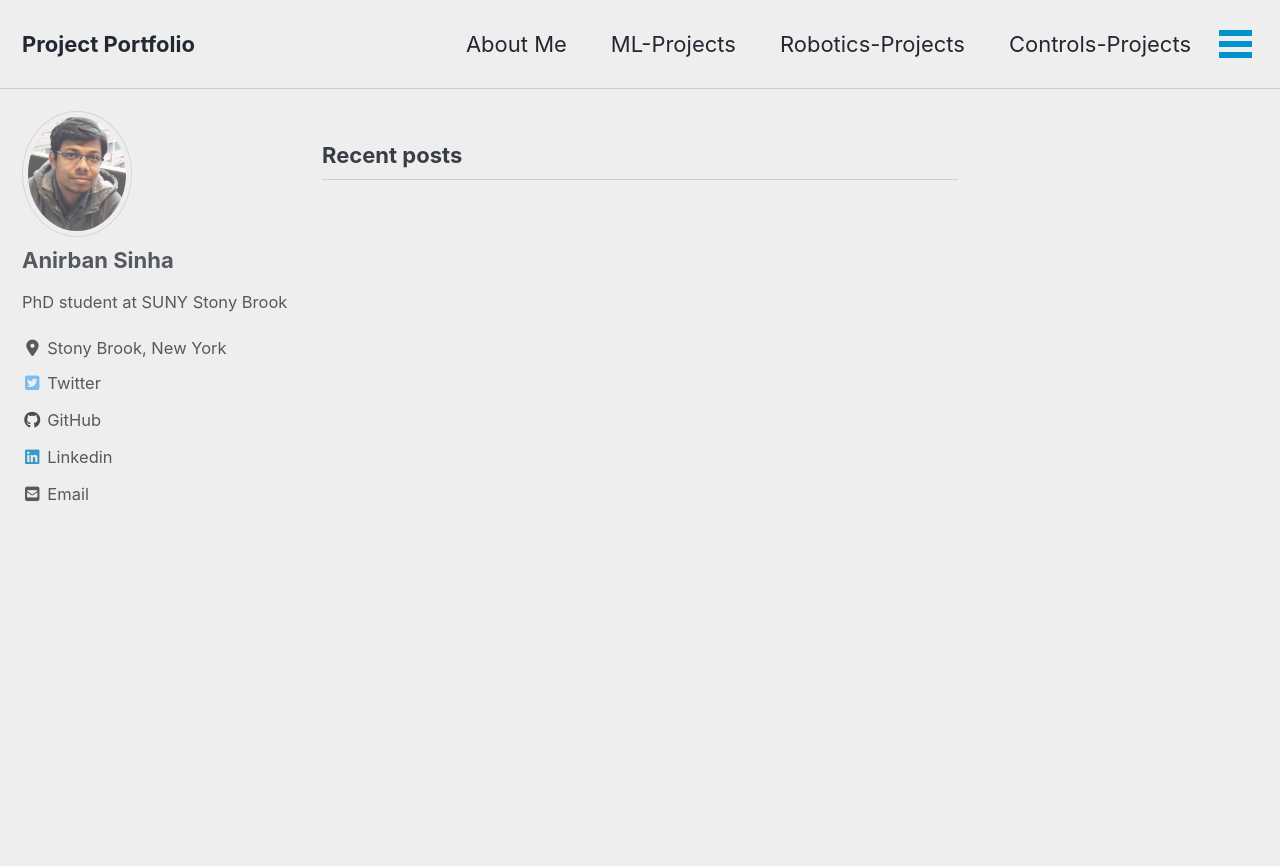
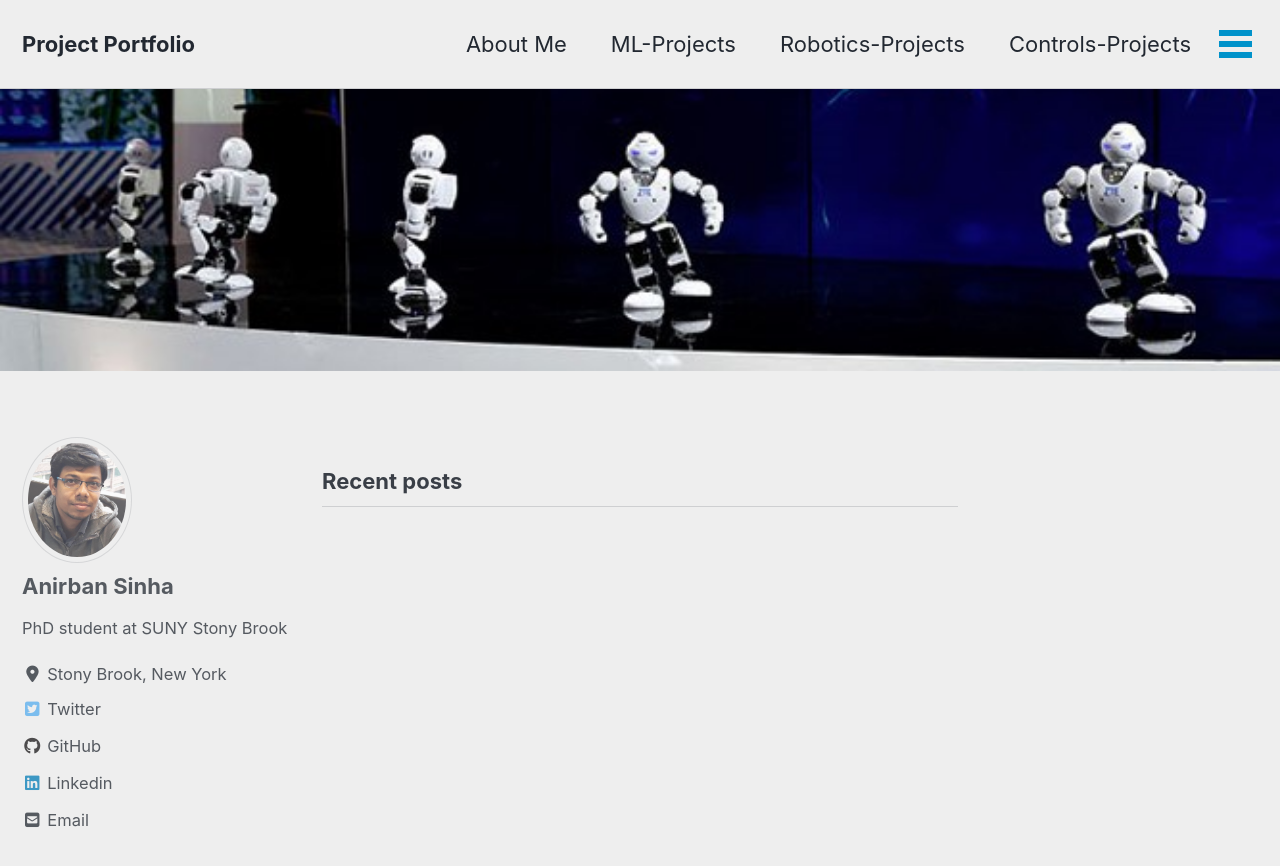
Before and after one commit to mattsinbot/mattsinbot.github.io, a Jekyll site: the page built from index.html, in a window 1280 px wide and 900 px high. Shown: the top 866 px of the window. Built offline with Jekyll 4.4.1, drawn with Linux system fonts in a browser that asks for light colours; cached includes are drawn as plain includes; nearby versions of some CDN libraries; the list of posts is cut into pages by our own code.

Commit message:
front page picture added

```diff
--- a/index.html
+++ b/index.html
@@ -1,4 +1,6 @@
 ---
 layout: home
 author_profile: true
+header:
+  image: "images/front_page_picture.png"
 ---
```
Also changed, not shown: images/dancing-robotjpg.jpg (added), images/front_page_picture.png (added).
